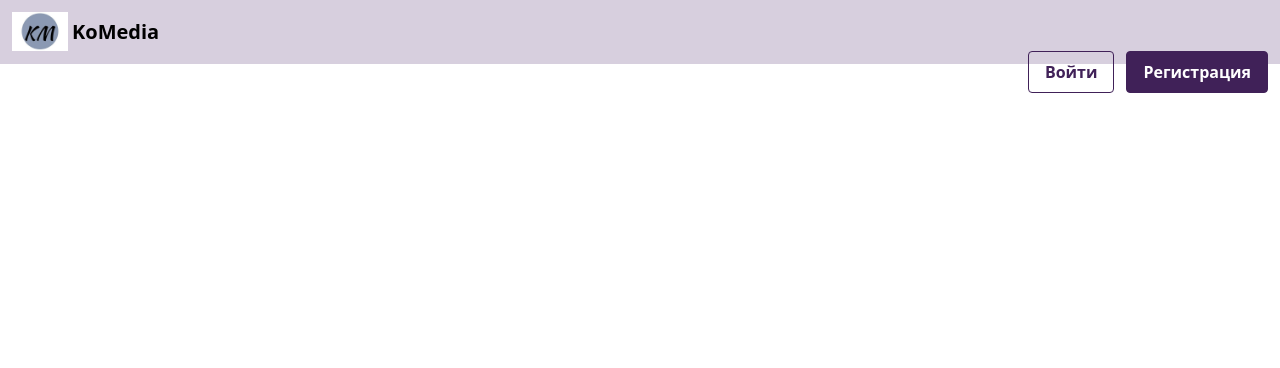
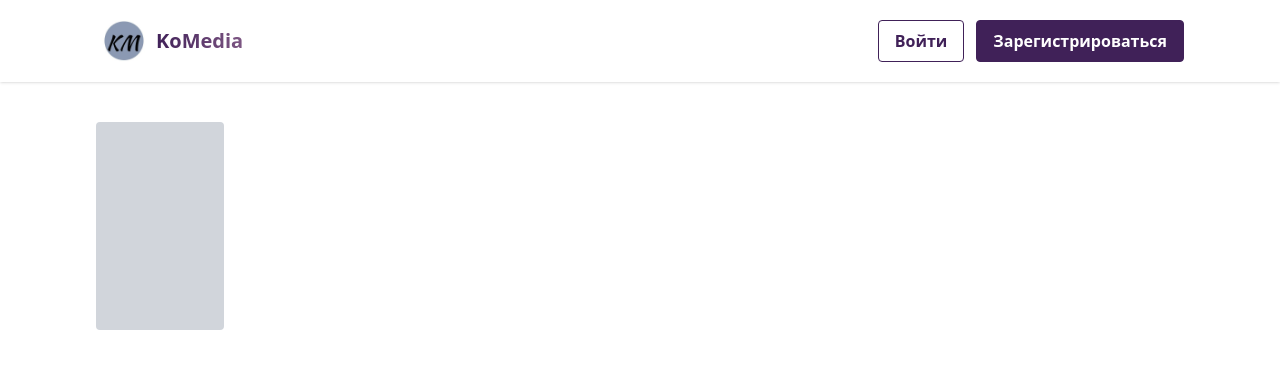
Before and after one commit to sssalias/tech, a React (Create React App) app: page / in a window 1280 px wide. Shown: the top 368 px of the page. Built offline with nearby package versions, Linux system fonts and the light colour scheme.

Commit message:
Made ark better, made header better

```diff
--- /dev/null
+++ b/src/entities/image/model/image.ts
@@ -0,0 +1,3 @@
+export type image = {
+
+}
--- a/src/pages/IndexPage/IndexPage.tsx
+++ b/src/pages/IndexPage/IndexPage.tsx
@@ -1,16 +1,12 @@
 import React from 'react';
-import BaseLayout from "shared/app/ui/layouts/BaseLayout/BaseLayout";
-
-
-import BorderButton from "shared/app/ui/kit/Buttons/BorderButton";
-import DefaultButton from "shared/app/ui/kit/Buttons/DefaultButton";
-import Logo from "shared/app/ui/kit/Logo/Logo";
-import Avatar from "../../shared/app/ui/kit/Profile/Avatar";
+import {BaseLayout} from "shared/app/ui";
+import {ImageCard} from 'widgets'
 
 
 const IndexPage = () => {
     return (
         <BaseLayout>
+            <ImageCard/>
         </BaseLayout>
     );
 };
--- a/src/pages/Router/index.tsx
+++ b/src/pages/Router/index.tsx
@@ -1,4 +1,4 @@
-import IndexPage from "pages/IndexPage/IndexPage";
+import {IndexPage} from "pages";
 import {ReactElement} from "react";
 
 // Массив всех маршрутов, и соответсвующих им элементам
--- /dev/null
+++ b/src/pages/index.tsx
@@ -0,0 +1,5 @@
+import IndexPage from "pages/IndexPage/IndexPage";
+
+export {
+    IndexPage
+}
--- /dev/null
+++ b/src/shared/app/ui/index.tsx
@@ -0,0 +1,15 @@
+import DefaultButton from "./kit/Buttons/DefaultButton";
+import BorderButton from "./kit/Buttons/BorderButton";
+import Logo from "./kit/Logo/Logo";
+import Avatar from "./kit/Profile/Avatar";
+import BaseLayout from "./layouts/BaseLayout/BaseLayout";
+import Header from "./layouts/Header/Header";
+
+export  {
+    DefaultButton,
+    BorderButton,
+    Logo,
+    Avatar,
+    BaseLayout,
+    Header
+}
--- a/src/shared/app/ui/kit/Logo/Logo.tsx
+++ b/src/shared/app/ui/kit/Logo/Logo.tsx
@@ -4,9 +4,9 @@ import logo from 'app/assets/logo.png'
 
 const Logo = () => {
     return (
-        <div className='w-14 h-auto flex place-items-center  gap-1'>
+        <div className='w-14 h-auto flex place-items-center gap-1'>
             <img className='transition object-cover h-full w-full' src={logo} alt="hz"/>
-            <h4 className='font-bold text-xl'>KoMedia</h4>
+            <h4 className='font-bold text-xl bg-gradient-to-r from-dark-violet to-violet text-transparent bg-clip-text'>KoMedia</h4>
         </div>
     );
 };
--- a/src/shared/app/ui/layouts/BaseLayout/BaseLayout.tsx
+++ b/src/shared/app/ui/layouts/BaseLayout/BaseLayout.tsx
@@ -9,8 +9,10 @@ const BaseLayout = ({children}:any) => {
     return (
         <div className='w-full h-auto'>
             <Header/>
-            <div className='md:container md:mx-auto mt-5'>
-                {children}
+            <div className='md:mx-auto my-10'>
+                <div className='px-24'>
+                    {children}
+                </div>
             </div>
         </div>
     );
--- a/src/shared/app/ui/layouts/Header/Header.tsx
+++ b/src/shared/app/ui/layouts/Header/Header.tsx
@@ -1,21 +1,17 @@
 import React from 'react';
-import Logo from "../../kit/Logo/Logo";
-import DefaultButton from "../../kit/Buttons/DefaultButton";
-import BorderButton from "../../kit/Buttons/BorderButton";
+import {DefaultButton, BorderButton, Logo } from 'shared/app/ui';
 
 const Header = () => {
     return (
-        <header className='w-full h-16 bg-light-violet p-3'>
-            <div className="flex justify-start gap-3 ">
-                <Logo/>
-            </div>
-            <div className="flex justify-end gap-3">
-                <BorderButton>
-                    Войти
-                </BorderButton>
-                <DefaultButton>
-                    Регистрация
-                </DefaultButton>
+        <header className='w-full'>
+            <div className='w-full shadow'>
+                <div className='container px-24 py-5 flex justify-between content-center'>
+                    <Logo/>
+                    <div className='flex gap-3'>
+                        <BorderButton>Войти</BorderButton>
+                        <DefaultButton>Зарегистрироваться</DefaultButton>
+                    </div>
+                </div>
             </div>
         </header>
     );
--- /dev/null
+++ b/src/shared/app/ui/layouts/ModaLayout/ModalLayout.tsx
@@ -0,0 +1,11 @@
+import React from 'react';
+
+const ModalLayout = () => {
+    return (
+        <div>
+
+        </div>
+    );
+};
+
+export default ModalLayout;
--- /dev/null
+++ b/src/widgets/ImageCard/ImageCard.tsx
@@ -0,0 +1,11 @@
+import React from 'react';
+
+const ImageCard = () => {
+    return (
+        <div className='h-52 w-32 bg-gray-300 rounded'>
+
+        </div>
+    );
+};
+
+export default ImageCard;
--- /dev/null
+++ b/src/widgets/index.tsx
@@ -0,0 +1,5 @@
+import ImageCard from "widgets/ImageCard/ImageCard";
+
+export {
+    ImageCard
+}
```
Also changed, not shown: 1 other file (tests, documents, lock files or other folders).
